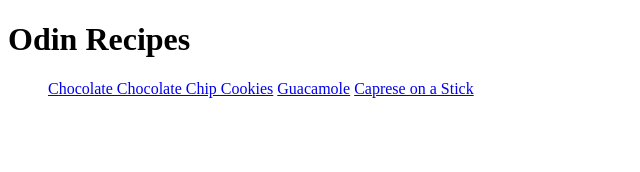
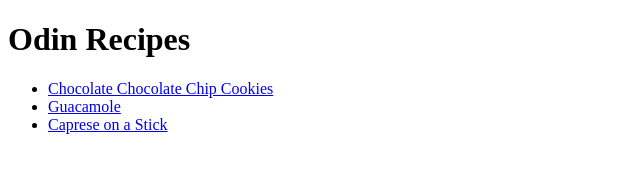
Before and after one commit to gabewin/odin-recipes, a plain HTML site: page index.html in a window 1280 px wide. Shown: the whole page, without its empty margins (0-640 px from the left). Drawn offline with Linux system fonts and the light colour scheme.

Commit message:
Make homepage links into a list and fix type on filename

```diff
--- a/index.html
+++ b/index.html
@@ -9,9 +9,9 @@
 <body>
     <h1>Odin Recipes</h1>
     <ul>
-        <a href ="recipes/chocolate-chocolate-chip-cookies.html">Chocolate Chocolate Chip Cookies</a>
-        <a href ="recipes/guacamole.html">Guacamole</a>
-        <a href ="recipes/caprese-on-a-stick.html">Caprese on a Stick</a>
+        <li><a href ="recipes/chocolate-chocolate-chip-cookies.html">Chocolate Chocolate Chip Cookies</a></li>
+        <li><a href ="recipes/guacamole.html">Guacamole</a></li>
+        <li><a href ="recipes/caprese-on-a-stick.html">Caprese on a Stick</a></li>
     </ul>
 </body>
 </html>
```
Also changed, not shown: recipes/guacamole.html (renamed from recipes/guacacole.html).
